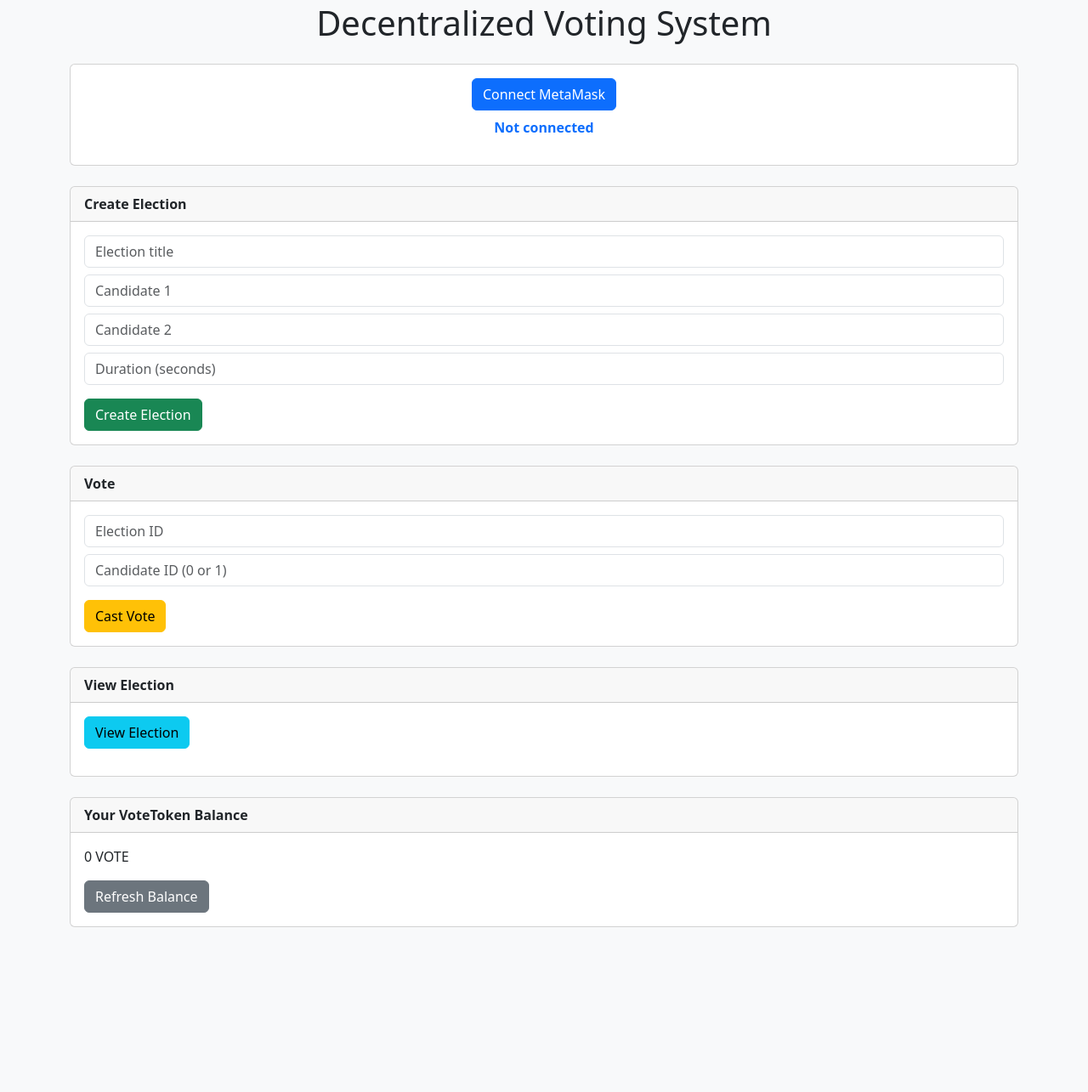
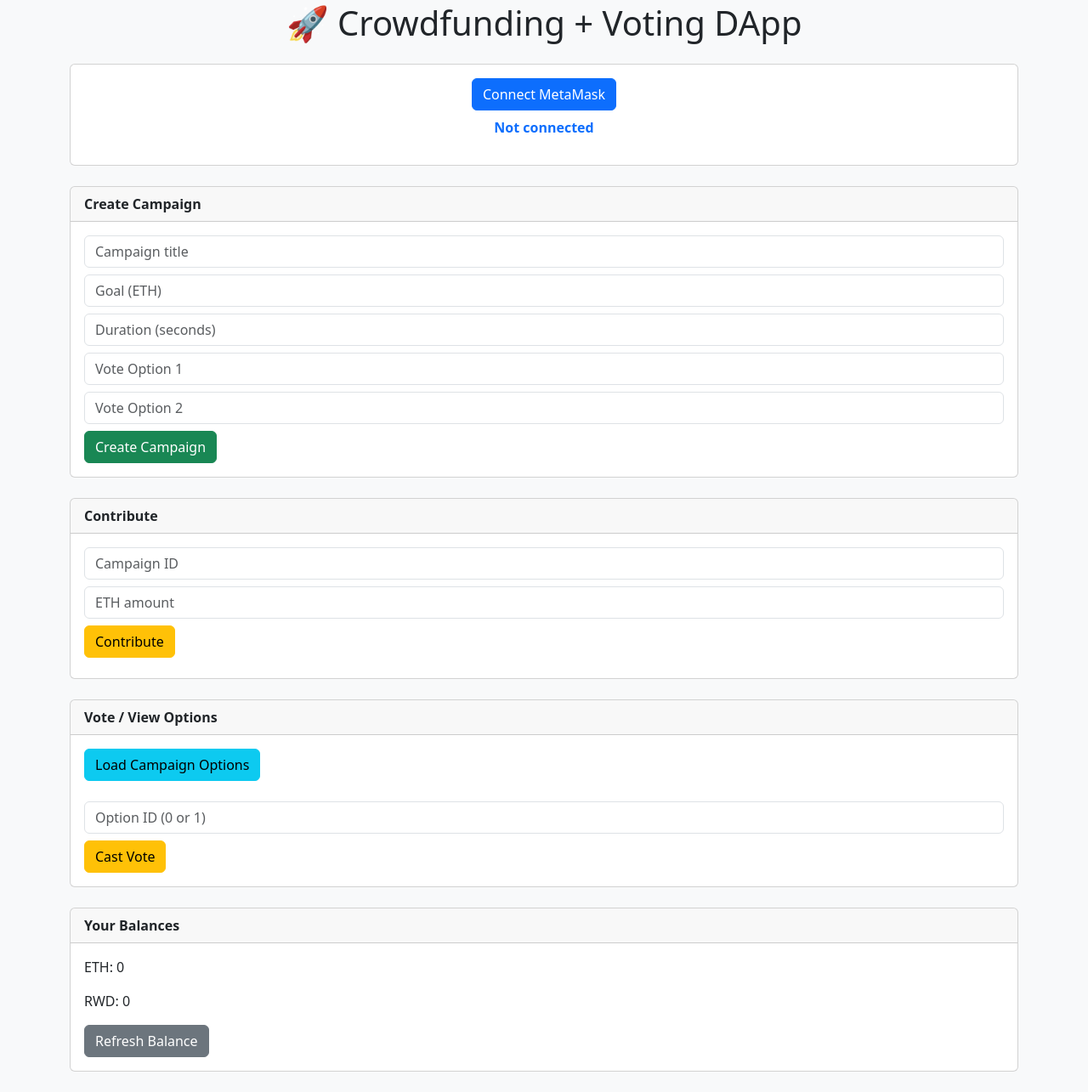
Before and after one commit to aigerimaskarova11/voting, a website: page frontend/index.html in a window 1280 px wide. Shown: the part 21-1306 px from the top of the page at 85% size. Before the commit the page ends 1136 px from the top, so only its background shows below. Drawn offline with nearby package versions, Linux system fonts and the light colour scheme.

Commit message:
Update index.html for Crowdfunding + Voting DApp

```diff
--- a/frontend/index.html
+++ b/frontend/index.html
@@ -2,65 +2,63 @@
 <html lang="en">
 <head>
   <meta charset="UTF-8">
-  <title>Decentralized Voting DApp</title>
-
-  <link
-    href="https://cdn.jsdelivr.net/npm/bootstrap@5.3.2/dist/css/bootstrap.min.css"
-    rel="stylesheet"
-  >
+  <title>Crowdfunding + Voting DApp</title>
+  <link href="https://cdn.jsdelivr.net/npm/bootstrap@5.3.2/dist/css/bootstrap.min.css" rel="stylesheet">
 </head>
 <body class="bg-light">
 
 <div class="container py-4">
-  <h1 class="text-center mb-4">Decentralized Voting System</h1>
+  <h1 class="text-center mb-4">🚀 Crowdfunding + Voting DApp</h1>
 
+  <!-- Connect Wallet -->
   <div class="card mb-4">
     <div class="card-body text-center">
       <button id="connect" class="btn btn-primary mb-2">Connect MetaMask</button>
       <p id="wallet" class="fw-bold text-primary">Not connected</p>
-      <p id="network" class="text-muted"></p>
       <p id="status" class="text-danger"></p>
     </div>
   </div>
 
+  <!-- Campaign Creation -->
   <div class="card mb-4">
-    <div class="card-header fw-bold">Create Election</div>
+    <div class="card-header fw-bold">Create Campaign</div>
     <div class="card-body">
-      <input id="title" class="form-control mb-2" placeholder="Election title">
-      <input id="candidate1" class="form-control mb-2" placeholder="Candidate 1">
-      <input id="candidate2" class="form-control mb-2" placeholder="Candidate 2">
-      <input id="duration" type="number" class="form-control mb-3" placeholder="Duration (seconds)">
-      <button id="create" class="btn btn-success">Create Election</button>
+      <input id="title" class="form-control mb-2" placeholder="Campaign title">
+      <input id="goal" class="form-control mb-2" placeholder="Goal (ETH)">
+      <input id="duration" class="form-control mb-2" placeholder="Duration (seconds)">
+      <input id="option1" class="form-control mb-2" placeholder="Vote Option 1">
+      <input id="option2" class="form-control mb-2" placeholder="Vote Option 2">
+      <button id="create" class="btn btn-success">Create Campaign</button>
     </div>
   </div>
 
+  <!-- Contribution Section -->
   <div class="card mb-4">
-    <div class="card-header fw-bold">Vote</div>
+    <div class="card-header fw-bold">Contribute</div>
     <div class="card-body">
-      <input id="viewElectionId" type="number" class="form-control mb-2" placeholder="Election ID">
-      <input id="candidateId" type="number" class="form-control mb-3" placeholder="Candidate ID (0 or 1)">
+      <input id="campaignId" class="form-control mb-2" placeholder="Campaign ID">
+      <input id="amount" class="form-control mb-2" placeholder="ETH amount">
+      <button id="contribute" class="btn btn-warning mb-2">Contribute</button>
+    </div>
+  </div>
+
+  <!-- Voting Section -->
+  <div class="card mb-4">
+    <div class="card-header fw-bold">Vote / View Options</div>
+    <div class="card-body">
+      <button id="viewOptions" class="btn btn-info mb-2">Load Campaign Options</button>
+      <ul id="optionsList" class="list-group mb-3"></ul>
+      <input id="optionVote" type="number" class="form-control mb-2" placeholder="Option ID (0 or 1)">
       <button id="vote" class="btn btn-warning">Cast Vote</button>
     </div>
   </div>
 
-  <div class="card mb-4">
-    <div class="card-header fw-bold">View Election</div>
+  <!-- Balance Section -->
+  <div class="card">
+    <div class="card-header fw-bold">Your Balances</div>
     <div class="card-body">
-      <button id="viewElection" class="btn btn-info mb-3">View Election</button>
-      <div id="electionInfo" style="display:none;">
-        <p><strong>Title:</strong> <span id="electionTitle"></span></p>
-        <p><strong>Deadline:</strong> <span id="electionDeadline"></span></p>
-        <ul id="candidateList"></ul>
-        <ul id="votesList"></ul>
-      </div>
-    </div>
-  </div>
-
-
-  <div class="card">
-    <div class="card-header fw-bold">Your VoteToken Balance</div>
-    <div class="card-body">
-      <p id="tokenBalance">0 VOTE</p>
+      <p id="ethBalance">ETH: 0</p>
+      <p id="tokenBalance">RWD: 0</p>
       <button id="refreshBalance" class="btn btn-secondary">Refresh Balance</button>
     </div>
   </div>
```
